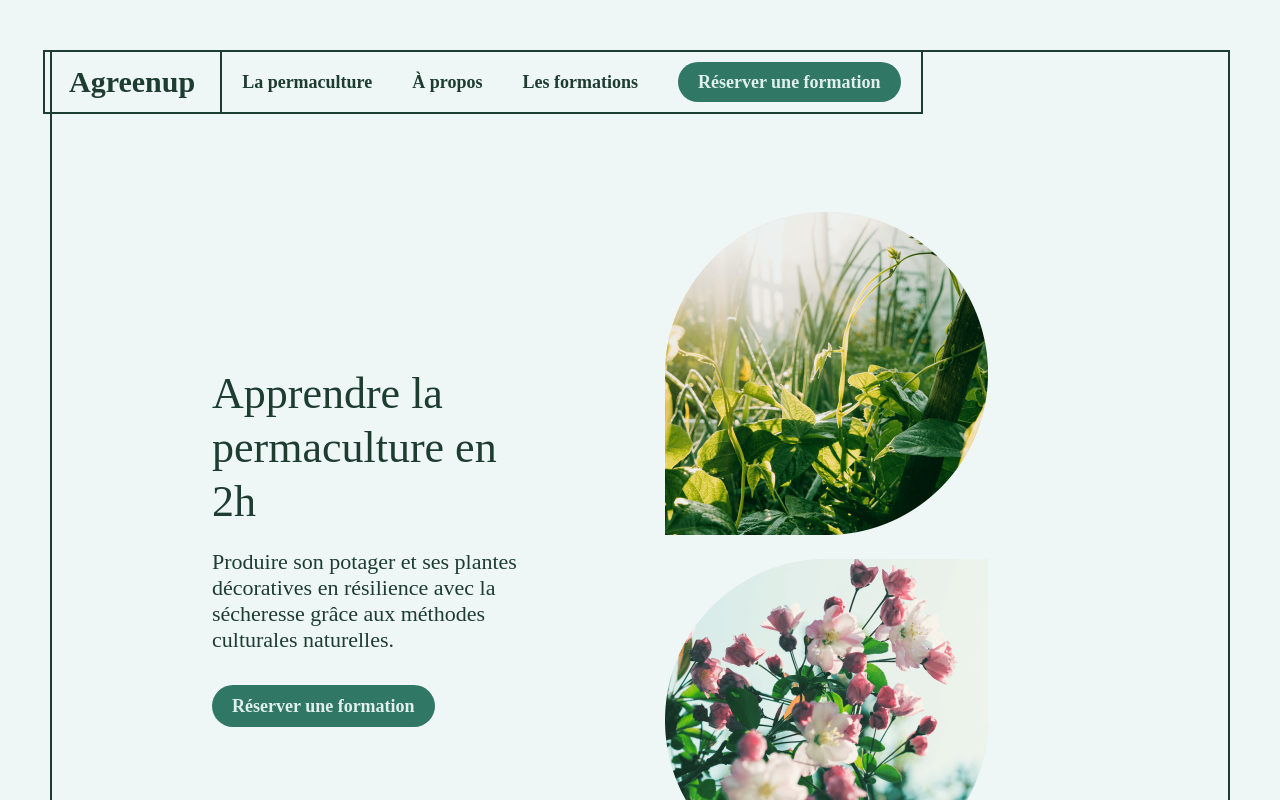
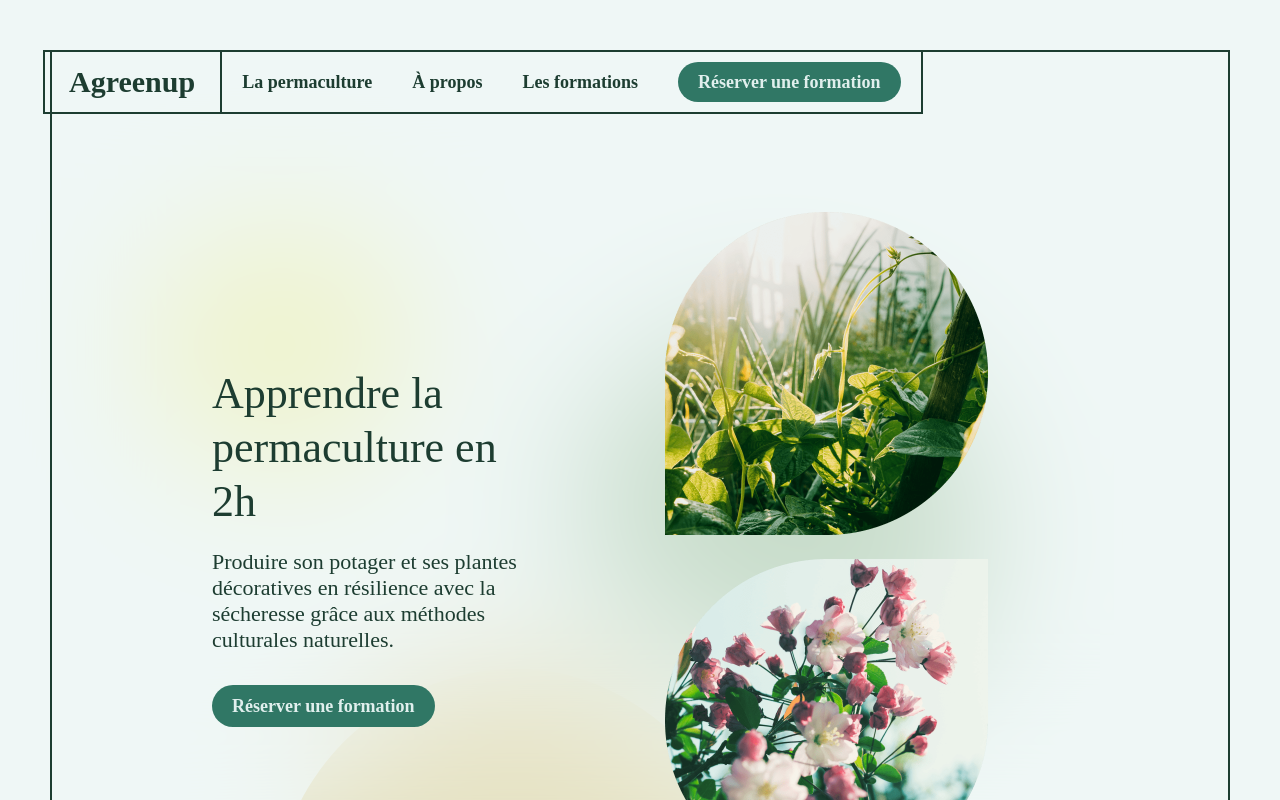
Before and after one commit to Robilol/agreenup, a Next.js app: page / in a window 1280 px wide. Built offline with nearby package versions, Linux system fonts and the light colour scheme; a web font is replaced by a local one.

Commit message:
Animated bg

```diff
--- /dev/null
+++ b/components/RandomMovingSplash.tsx
@@ -0,0 +1,45 @@
+import {FC, useEffect, useState} from "react";
+import Image from "next/image";
+
+interface RandomMovingSplashProps {
+  width: number
+  height: number
+  img: string
+  left: number
+  top: number
+}
+
+const RandomMovingSplash: FC<RandomMovingSplashProps> = ({width, img, height, left, top}) => {
+  const [pos, setPos] = useState<{left: number, top: number}>({left, top})
+
+  const getNewPos = () => {
+    const h = window.innerHeight - height;
+    const w = window.innerWidth - width;
+
+    const nh = Math.floor(Math.random() * h);
+    const nw = Math.floor(Math.random() * w);
+
+    setPos({left: nw, top: nh})
+  }
+
+  useEffect(() => {
+    getNewPos()
+    const interval = setInterval(() => getNewPos(), 10000);
+    return () => {
+      clearInterval(interval);
+    };
+  }, []);
+
+  return (
+    <div className="relative transition-all duration-[10000ms] ease-linear" style={{
+      width, height,
+      left: pos.left,
+      top: pos.top
+    }}>
+      <Image src={img} fill alt=""/>
+    </div>
+  )
+
+}
+
+export default RandomMovingSplash
--- a/pages/index.tsx
+++ b/pages/index.tsx
@@ -6,6 +6,7 @@ import AboutModal from "@/components/AboutModal";
 import MentionsModal from "@/components/MentionsModal";
 import CgvModal from "@/components/CgvModal";
 import MenuModal from "@/components/MenuModal";
+import RandomMovingSplash from "@/components/RandomMovingSplash";
 
 export default function Home() {
   const contentRef = useRef<HTMLDivElement | null>(null)
@@ -48,7 +49,7 @@ export default function Home() {
         <link href="https://fonts.cdnfonts.com/css/hk-groteks" rel="stylesheet"/>
         <link href="https://fonts.cdnfonts.com/css/sporting-grotesque" rel="stylesheet"/>
       </Head>
-      <main className="font-['HK_Grotesk']">
+      <main className="font-hk-grotesk">
         <div className="z-[1] relative p-[20px] sm:p-[50px]">
           <div className="max-w-[1380px] mx-auto">
             <div
@@ -86,7 +87,15 @@ export default function Home() {
             </div>
           </div>
         </div>
-        <div className="backdrop-blur-[75px] bg-primary-50/50 fixed inset-0 overflow-y-auto" id="main" ref={contentRef}>
+        <div className="fixed inset-0">
+          <RandomMovingSplash width={271} height={256} img="/vector-1.svg" left={0} top={0} />
+          <RandomMovingSplash width={402} height={365} img="/vector-2.svg" left={200} top={200} />
+          <RandomMovingSplash width={472} height={429} img="/vector-3.svg" left={400} top={400} />
+          <RandomMovingSplash width={650} height={501} img="/vector-4.svg" left={600} top={600} />
+          <RandomMovingSplash width={300} height={231} img="/vector-5.svg" left={200} top={400} />
+          <RandomMovingSplash width={506} height={470} img="/vector-6.svg" left={800} top={100} />
+        </div>
+        <div className="backdrop-blur-[75px] bac bg-primary-50/50 fixed inset-0 overflow-y-auto" id="main" ref={contentRef}>
           <div className='p-[20px] sm:p-[50px]'>
             <div className="max-w-[1380px] w-full relative flex flex-col mx-auto">
               <div
```
